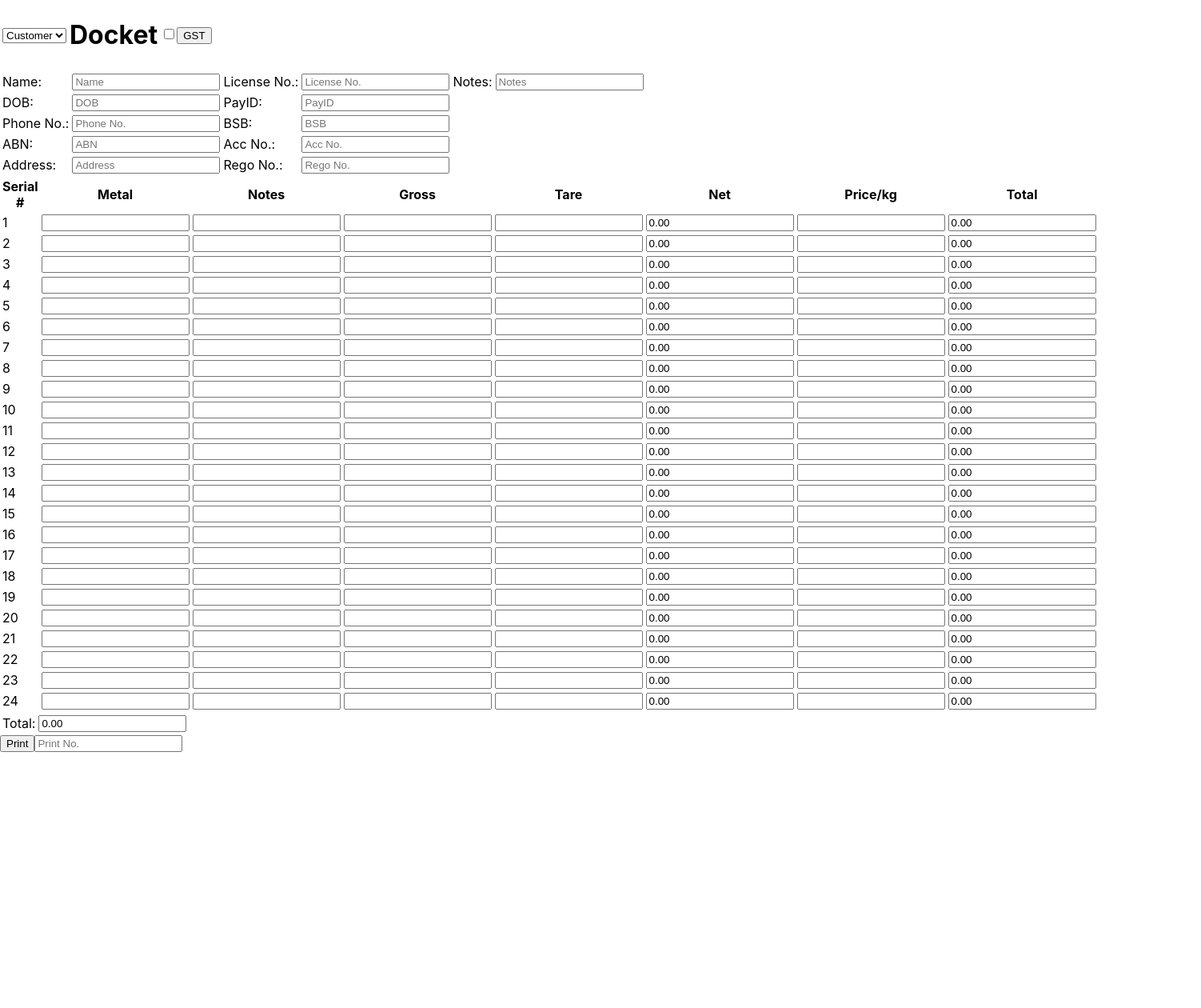
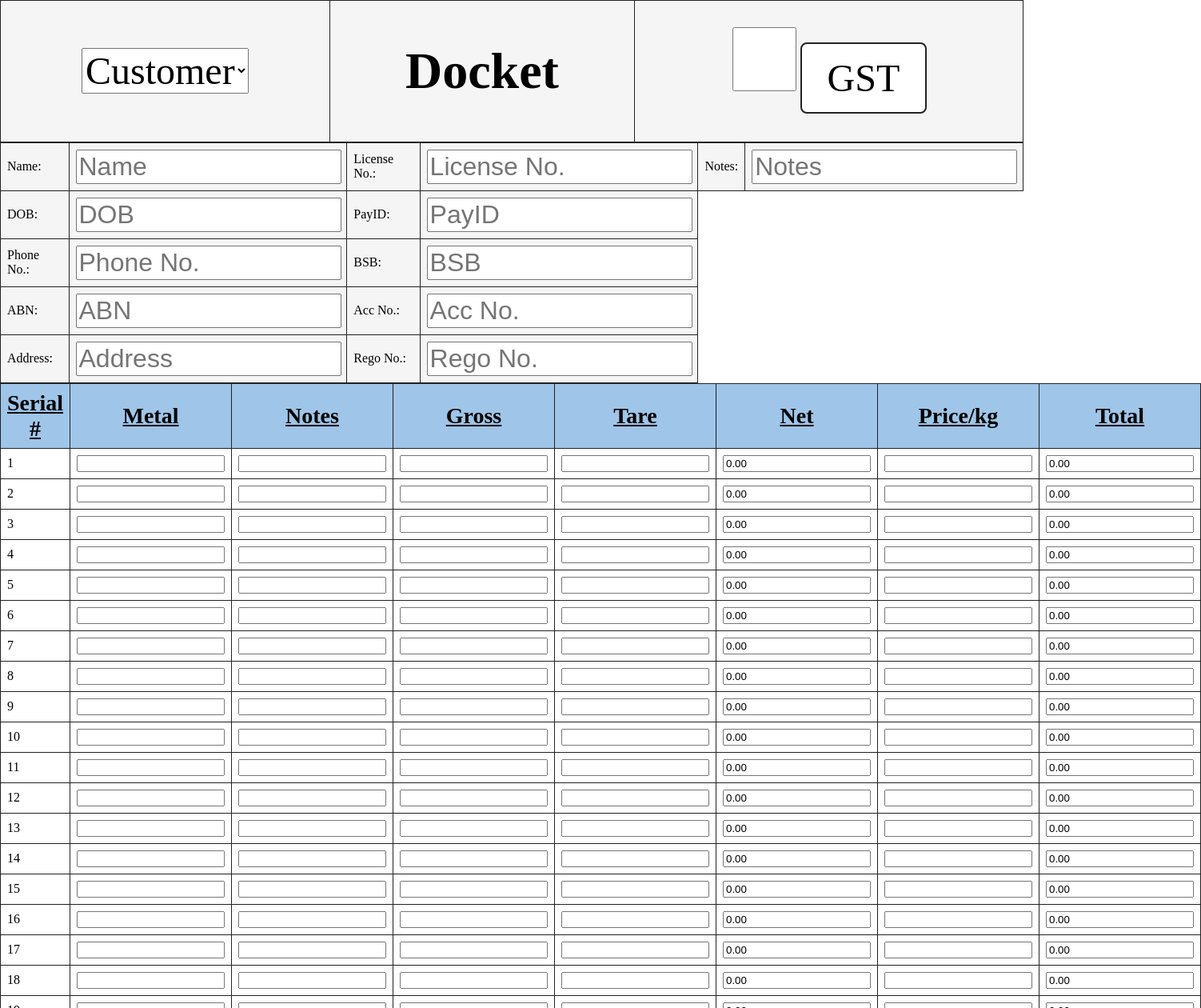
Before and after one commit to JuhilKBhatt/Weight_Docket_Maker_2, a React (Create React App) app in the folder Docket_App/frontend/: page / in a window 1280 px wide. Shown: the top 1260 px of the page at 80% size, 1502 px wide, since content can reach past the window. Before the commit the page ends 940 px from the top, so only its background shows below. Built offline with nearby package versions, Linux system fonts and the light colour scheme.

Commit message:
Removed unnecessary files

```diff
--- a/Docket_App/frontend/src/App.css
+++ /dev/null
@@ -1,38 +0,0 @@
-.App {
-  text-align: center;
-}
-
-.App-logo {
-  height: 40vmin;
-  pointer-events: none;
-}
-
-@media (prefers-reduced-motion: no-preference) {
-  .App-logo {
-    animation: App-logo-spin infinite 20s linear;
-  }
-}
-
-.App-header {
-  background-color: #282c34;
-  min-height: 100vh;
-  display: flex;
-  flex-direction: column;
-  align-items: center;
-  justify-content: center;
-  font-size: calc(10px + 2vmin);
-  color: white;
-}
-
-.App-link {
-  color: #61dafb;
-}
-
-@keyframes App-logo-spin {
-  from {
-    transform: rotate(0deg);
-  }
-  to {
-    transform: rotate(360deg);
-  }
-}
--- a/Docket_App/frontend/src/index.css
+++ /dev/null
@@ -1,13 +0,0 @@
-body {
-  margin: 0;
-  font-family: -apple-system, BlinkMacSystemFont, 'Segoe UI', 'Roboto', 'Oxygen',
-    'Ubuntu', 'Cantarell', 'Fira Sans', 'Droid Sans', 'Helvetica Neue',
-    sans-serif;
-  -webkit-font-smoothing: antialiased;
-  -moz-osx-font-smoothing: grayscale;
-}
-
-code {
-  font-family: source-code-pro, Menlo, Monaco, Consolas, 'Courier New',
-    monospace;
-}
--- a/Docket_App/frontend/src/index.js
+++ b/Docket_App/frontend/src/index.js
@@ -1,6 +1,5 @@
 import React from 'react';
 import ReactDOM from 'react-dom/client';
-import './index.css';
 import App from './App';
 import reportWebVitals from './reportWebVitals';
 
--- a/Docket_App/frontend/src/pages/Docket.css
+++ b/Docket_App/frontend/src/pages/Docket.css
@@ -0,0 +1,158 @@
+body{
+    background-color: #ffffff;
+    font-family: 'Lexend';
+    margin: 0;
+}
+
+/* General button style */
+button {
+    background-color: #ffffff; /* Green background */
+    border: none; /* Remove border */
+    color: rgb(0, 0, 0); /* White text */
+    border: solid #222222 2px;
+    padding: 15px 32px; /* Padding for size */
+    text-align: center; /* Center text */
+    text-decoration: none; /* Remove underline */
+    display: inline-block; /* Allow margin and padding */
+    font-size: 16px; /* Text size */
+    font-family: 'Lexend', sans-serif; /* Font family */
+    margin: 4px 2px; /* Margin for spacing */
+    cursor: pointer; /* Pointer cursor on hover */
+    border-radius: 8px; /* Rounded corners */
+    transition: background-color 0.3s ease; /* Smooth background color transition */
+}
+
+/* Hover effect */
+button:hover {
+    background-color: #7d7d7d; /* Darker green on hover */
+    color: whitesmoke;
+}
+
+/* Active state */
+button:active {
+    background-color: #3e8e41; /* Even darker green when active */
+    transform: translateY(2px); /* Slight downward movement */
+}
+
+/* DocketDetailsTable.css */
+#DocketDetailsTable{
+    width: 100%;
+    border-collapse: collapse;
+}
+
+#DocketDetailsTable thead tr th {
+    background-color: whitesmoke;
+}
+
+#DocketDetailsTable thead tr th h1 {
+    font-size: 64px;
+}
+
+#DocketDetailsTable thead tr th input[type=checkbox]{
+    width: 80px;
+    height: 80px;
+}
+
+#DocketDetailsTable thead tr th button{
+    font-size: 48px;
+    font-family: 'lexend';
+}
+
+#DocketDetailsTable thead tr th select{
+    font-size: 48px;
+    font-family: 'lexend';
+}
+
+#DocketDetailsTable th, #DocketDetailsTable td {
+    border: 1px solid #222222;
+    padding: 8px;
+}
+
+/*CustomerDetailsTable*/
+#CustomerDetailsTable{
+    width: 100%;
+    border-collapse: collapse;
+}
+
+#CustomerDetailsTable th, #CustomerDetailsTable td {
+    background-color: whitesmoke;
+    border: 1px solid #222222;
+    padding: 8px;
+}
+
+#CustomerDetailsTable input {
+    width: 98%;
+    font-size: 32px;
+}
+
+/* WeightTable.css */
+#WeightTable {
+    width: 100%;
+    border-collapse: collapse;
+}
+
+#WeightTable thead tr th {
+    text-align: center;
+    background-color: #9fc5e8;
+    text-decoration: underline;
+    font-size: 28px;
+}
+
+#WeightTable th, #WeightTable td {
+    border: 1px solid #222222;
+    padding: 8px;
+}
+
+/*TotalsTable.css*/
+#TotalsTable{
+    border-collapse: collapse;
+}
+
+#TotalsTable th, #TotalsTable td {
+    border: 1px solid #222222;
+    padding: 8px;
+    font-size: 32px;
+    width: 300px;
+}
+
+/* ButtonTable.css */
+#ButtonTable {
+    width: 100%;
+    border-collapse: collapse;
+}
+
+#ButtonTable thead tr th {
+    text-align: center;
+    background-color: #9fc5e8;
+    text-decoration: underline;
+    font-size: 28px;
+}
+
+#ButtonTable th, #ButtonTable td {
+    border: 1px solid #222222;
+    padding: 8px;
+}
+
+#ButtonTable button {
+    font-size: 32px;
+    font-family: 'lexend';
+    width: 100%;
+}
+
+/*TotalNetWeightTable.css*/
+#TotalNetWeightTable {
+    width: 100%;
+    border-collapse: collapse;
+}
+
+#TotalNetWeightTable thead tr th {
+    text-align: center;
+    background-color: #e89fc7;
+    text-decoration: underline;
+    font-size: 28px;
+}
+
+#TotalNetWeightTable th, #TotalNetWeightTable td {
+    border: 1px solid #222222;
+    padding: 8px;
+}
--- a/Docket_App/frontend/src/pages/Docket.js
+++ b/Docket_App/frontend/src/pages/Docket.js
@@ -1,4 +1,5 @@
 import React, { useState, useEffect } from 'react';
+import './Docket.css';
 
 const DocketApp = () => {
   const [gstValue, setGstValue] = useState(false);
```
Also changed, not shown: Docket_App/frontend/src/setupTests.js (deleted, +0 -5 lines), Docket_App/frontend/src/logo.svg (deleted), 1 other file (tests, documents, lock files or other folders).
